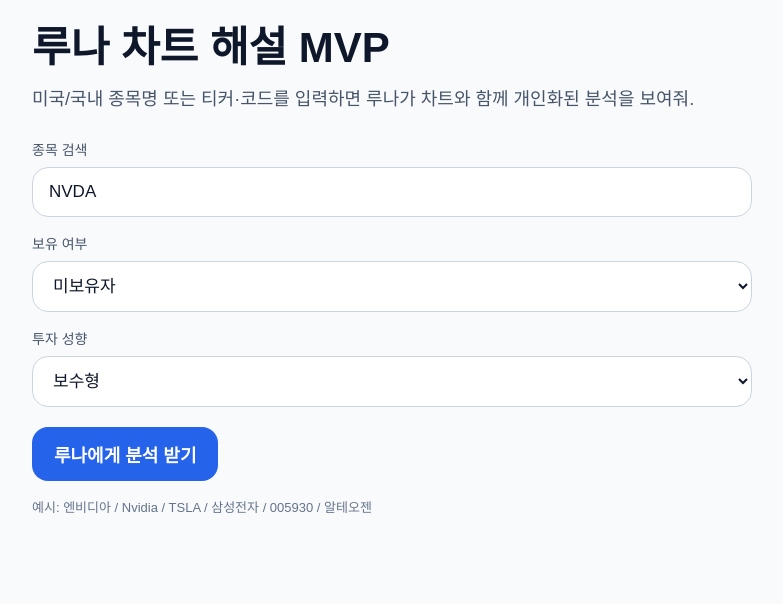
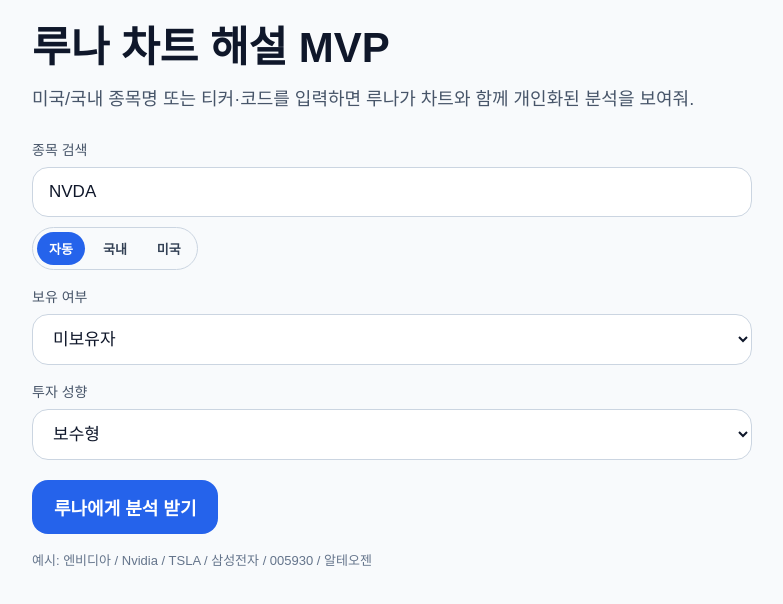
Before and after one commit to tigger0721-hub/PROJECTLUNA, a Next.js app in the folder frontend/: page / in a window 1280 px wide. Shown: the top 604 px of the page, without its empty margins (248-1031 px from the left). Built offline with nearby package versions, Linux system fonts and the light colour scheme.

Commit message:
Add market hint selector and analyze preference routing

```diff
--- a/frontend/app/api/proxy-analyze/route.js
+++ b/frontend/app/api/proxy-analyze/route.js
@@ -7,6 +7,10 @@ export async function GET(request) {
   const avgPrice = searchParams.get("avg_price") || "";
   const quantity = searchParams.get("quantity") || "";
   const style = searchParams.get("style") || "conservative";
+  const marketHint = searchParams.get("market_hint") || "auto";
+  const normalizedMarketHint = ["auto", "KR", "US"].includes(marketHint)
+    ? marketHint
+    : "auto";
 
   const backendBase = process.env.NEXT_PUBLIC_API_BASE || "http://127.0.0.1:8000";
 
@@ -14,6 +18,7 @@ export async function GET(request) {
   qs.set("ticker", ticker);
   qs.set("mode", mode);
   qs.set("style", style);
+  qs.set("market_hint", normalizedMarketHint);
 
   if (mode === "holder") {
     if (avgPrice !== "") qs.set("avg_price", avgPrice);
--- a/frontend/app/page.js
+++ b/frontend/app/page.js
@@ -56,6 +56,13 @@ const labelStyle = {
 
 export default function HomePage() {
   const [mode, setMode] = useState("viewer");
+  const [marketHint, setMarketHint] = useState("auto");
+
+  const marketOptions = [
+    { value: "auto", label: "자동" },
+    { value: "KR", label: "국내" },
+    { value: "US", label: "미국" }
+  ];
 
   return (
     <main style={pageStyle}>
@@ -78,6 +85,45 @@ export default function HomePage() {
                 style={inputStyle}
                 required
               />
+              <input type="hidden" name="market_hint" value={marketHint} />
+              <div
+                role="tablist"
+                aria-label="시장 선택"
+                style={{
+                  marginTop: 10,
+                  display: "inline-flex",
+                  gap: 6,
+                  padding: 4,
+                  borderRadius: 999,
+                  border: "1px solid #cbd5e1",
+                  background: "#f8fafc"
+                }}
+              >
+                {marketOptions.map((option) => {
+                  const active = marketHint === option.value;
+                  return (
+                    <button
+                      key={option.value}
+                      type="button"
+                      role="tab"
+                      aria-selected={active}
+                      onClick={() => setMarketHint(option.value)}
+                      style={{
+                        border: "none",
+                        borderRadius: 999,
+                        padding: "7px 12px",
+                        fontSize: 13,
+                        fontWeight: 700,
+                        cursor: "pointer",
+                        color: active ? "#ffffff" : "#334155",
+                        background: active ? "#2563eb" : "transparent"
+                      }}
+                    >
+                      {option.label}
+                    </button>
+                  );
+                })}
+              </div>
             </div>
 
             <div>
```
Also changed, not shown: 2 other files (tests, documents, lock files or other folders).
